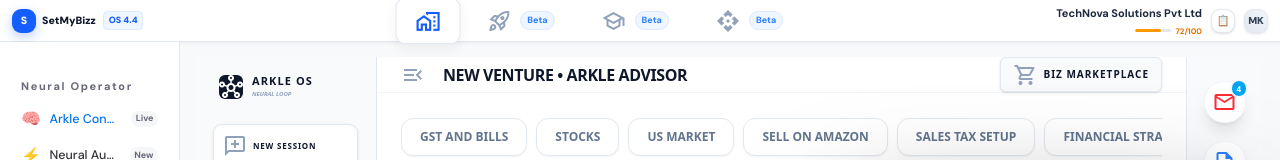
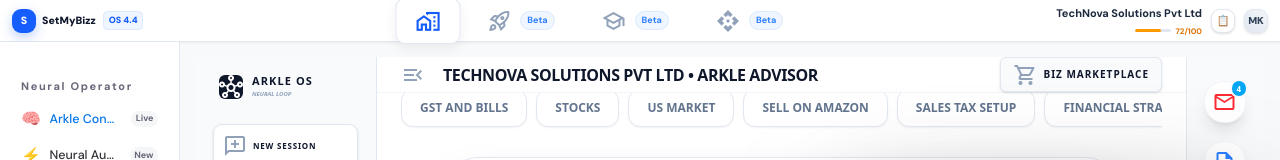
Before and after one commit to Mahe2412/setmybizz-project, a Next.js app: page /os in a window 1280 px wide. Shown: the top 160 px of the page. Built offline with nearby package versions, Linux system fonts and the light colour scheme; no server answers; the database is empty.

Commit message:
Fix: Add missing data prop to HomeTab to resolve Vercel build error

```diff
--- a/app/os/page.tsx
+++ b/app/os/page.tsx
@@ -368,7 +368,7 @@
                   <div className="flex flex-col md:flex-row gap-3 md:gap-5 p-3 md:p-5 h-full">
                       {/* Main Workspace Area (Tab-based content) */}
                       <div className="flex-1 min-w-0 h-full overflow-y-auto pr-1">
-                          {activeTab === 'home' && <HomeTab />}
+                          {activeTab === 'home' && <HomeTab data={bizData} />}
                           {activeTab === 'company' && <CompanyTab />}
                           {activeTab === 'banking' && <BankingTab />}
                           {activeTab === 'gst' && <GSTTab />}
```
